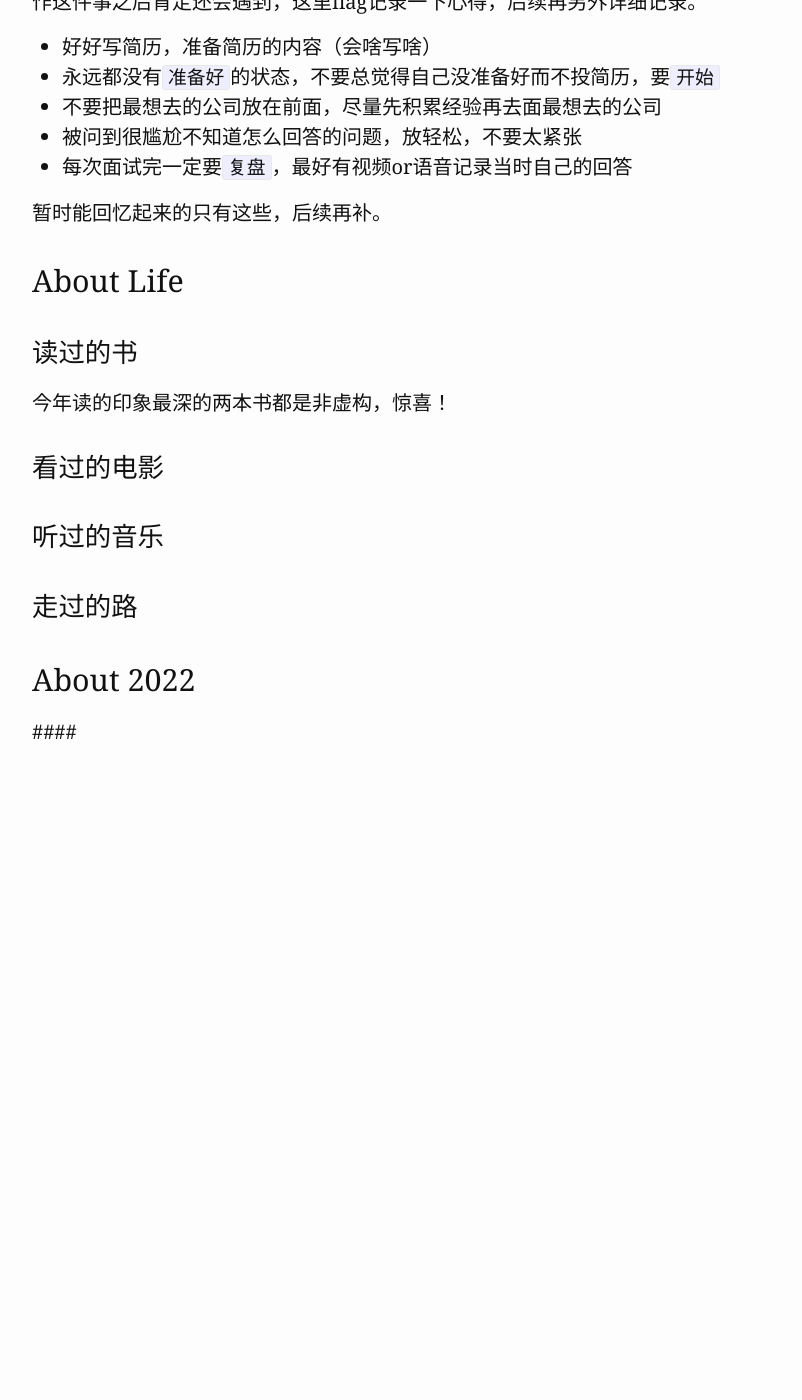
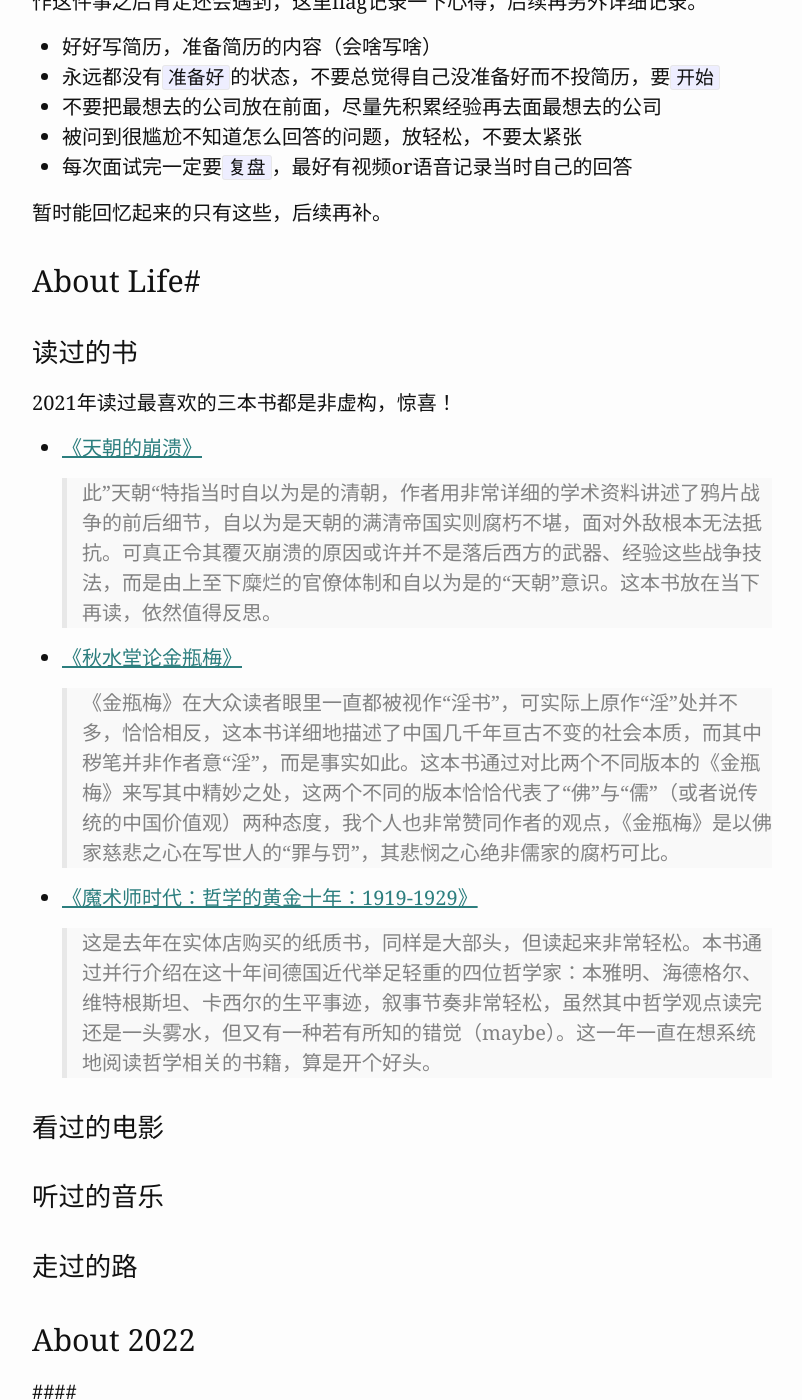
Before and after one commit to 9Echo/9Echo.github.io, a Jekyll site: the page built from _posts/2022-01-13-My-2021-in-Review.markdown, in a window 1280 px wide and 1400 px high, scrolled down 1047 px. Shown: the whole window, without its empty margins (238-1040 px from the left). Built offline with Jekyll 4.4.1, drawn with Linux system fonts in a browser that asks for light colours; before the commit the page ends 1929 px from its top, so only the background shows below that; some of the changed text lies outside the part shown.

Commit message:
Update 2022-01-13-My-2021-in-Review.markdown

```diff
--- a/_posts/2022-01-13-My-2021-in-Review.markdown
+++ b/_posts/2022-01-13-My-2021-in-Review.markdown
@@ -12,9 +12,9 @@ toc_label: 目录
 
 `疫情` `旅行` `秋招` `电影` `失眠` `跑路`
 
-### About Work
+### About Work#
 
-#### 研究生生涯
+#### 研究生生涯#
 
 &emsp;&emsp;研究生期间参与的实验室合作企业项目截止在今年9月底，做完项目汇报就彻底和xx说拜拜了。上半年的项目进展得并不顺利，自己太懒惰一直没能推进导致没有产出，代码写到一半写到死胡同没想着找到方法解决反而是希望拖一拖搞不好就不用写了，抱着这种心态在公司挣扎了接近2年，研究生2/3的生活都这样被自己糊弄过去了。最后项目上线是一个礼拜硬写的代码，连基本的测试都没做就直接上线了，导致公司那边对接的同事上线跑出来的结果惨烈。
 
@@ -32,15 +32,23 @@ toc_label: 目录
 
 暂时能回忆起来的只有这些，后续再补。
 
-### About Life
+### About Life#
 
 #### 读过的书
 
-今年读的印象最深的两本书都是非虚构，惊喜！
+2021年读过最喜欢的三本书都是非虚构，惊喜！
 
+- [《天朝的崩溃》](https://book.douban.com/subject/25935941/)
 
+  > 此”天朝“特指当时自以为是的清朝，作者用非常详细的学术资料讲述了鸦片战争的前后细节，自以为是天朝的满清帝国实则腐朽不堪，面对外敌根本无法抵抗。可真正令其覆灭崩溃的原因或许并不是落后西方的武器、经验这些战争技法，而是由上至下糜烂的官僚体制和自以为是的“天朝”意识。这本书放在当下再读，依然值得反思。
 
+- [《秋水堂论金瓶梅》](https://book.douban.com/subject/1009290/)
 
+  > 《金瓶梅》在大众读者眼里一直都被视作“淫书”，可实际上原作“淫”处并不多，恰恰相反，这本书详细地描述了中国几千年亘古不变的社会本质，而其中秽笔并非作者意“淫”，而是事实如此。这本书通过对比两个不同版本的《金瓶梅》来写其中精妙之处，这两个不同的版本恰恰代表了“佛”与“儒”（或者说传统的中国价值观）两种态度，我个人也非常赞同作者的观点，《金瓶梅》是以佛家慈悲之心在写世人的“罪与罚”，其悲悯之心绝非儒家的腐朽可比。
+
+- [《魔术师时代：哲学的黄金十年：1919-1929》](https://book.douban.com/subject/34464687/)
+
+  > 这是去年在实体店购买的纸质书，同样是大部头，但读起来非常轻松。本书通过并行介绍在这十年间德国近代举足轻重的四位哲学家：本雅明、海德格尔、维特根斯坦、卡西尔的生平事迹，叙事节奏非常轻松，虽然其中哲学观点读完还是一头雾水，但又有一种若有所知的错觉（maybe）。这一年一直在想系统地阅读哲学相关的书籍，算是开个好头。
 
 #### 看过的电影
 
```
